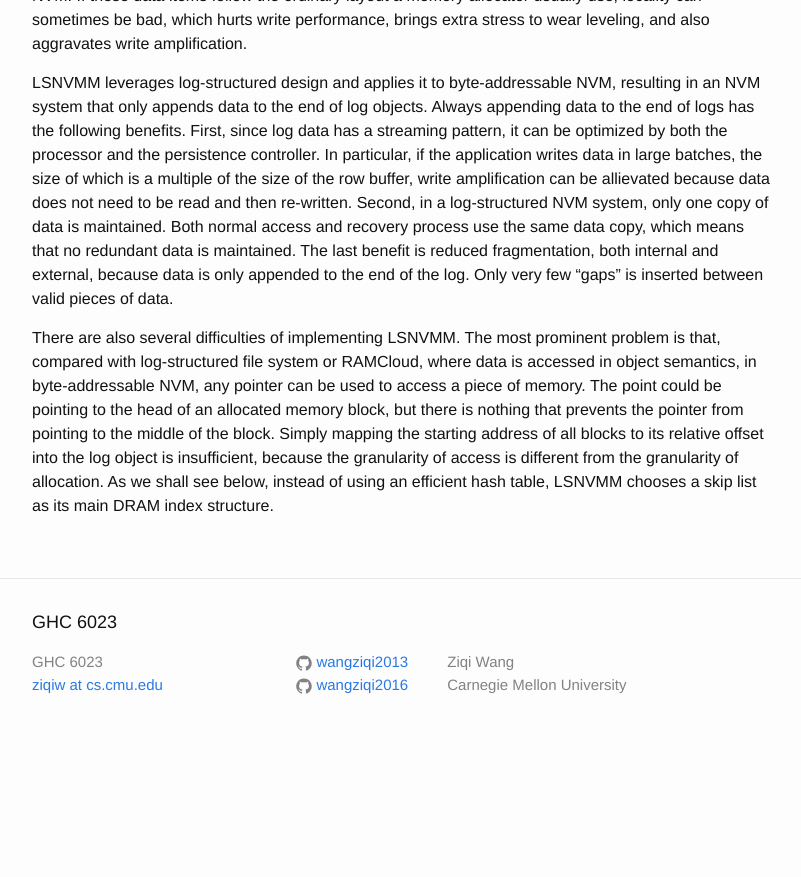
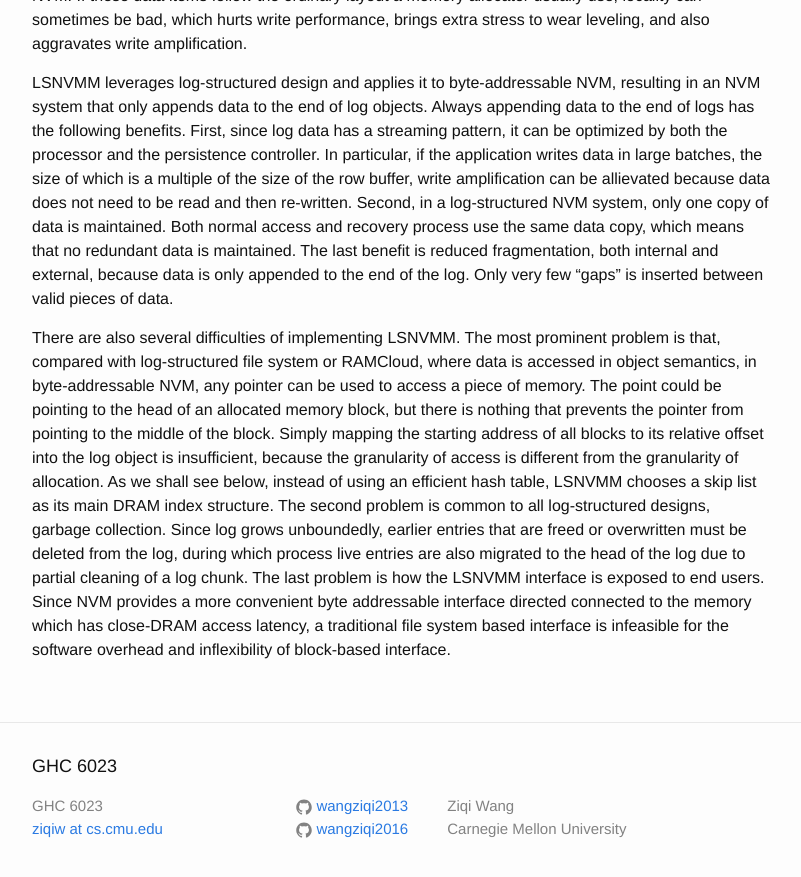
Before and after one commit to wangziqi2013/wangziqi2013.github.io, a Jekyll site: the page built from _posts/2019-02-25-log-structured-nv-main-memory.markdown, in a window 1280 px wide and 900 px high, scrolled down 796 px. Shown: the top 877 px of the window, without its empty margins (238-1039 px from the left). Built offline with Jekyll 4.4.1, drawn with Linux system fonts in a browser that asks for light colours; before the commit the page ends 1552 px from its top, so only the background shows below that.

Commit message:
Finish problems

```diff
--- a/_posts/2019-02-25-log-structured-nv-main-memory.markdown
+++ b/_posts/2019-02-25-log-structured-nv-main-memory.markdown
@@ -41,4 +41,9 @@ access a piece of memory. The point could be pointing to the head of an allocate
 prevents the pointer from pointing to the middle of the block. Simply mapping the starting address of all blocks to its
 relative offset into the log object is insufficient, because the granularity of access is different from the granularity of
 allocation. As we shall see below, instead of using an efficient hash table, LSNVMM chooses a skip list as its main DRAM
-index structure.
+index structure. The second problem is common to all log-structured designs, garbage collection. Since log grows unboundedly,
+earlier entries that are freed or overwritten must be deleted from the log, during which process live entries are also migrated
+to the head of the log due to partial cleaning of a log chunk. The last problem is how the LSNVMM interface is exposed to
+end users. Since NVM provides a more convenient byte addressable interface directed connected to the memory which has close-DRAM
+access latency, a traditional file system based interface is infeasible for the software overhead and inflexibility of
+block-based interface.
```
